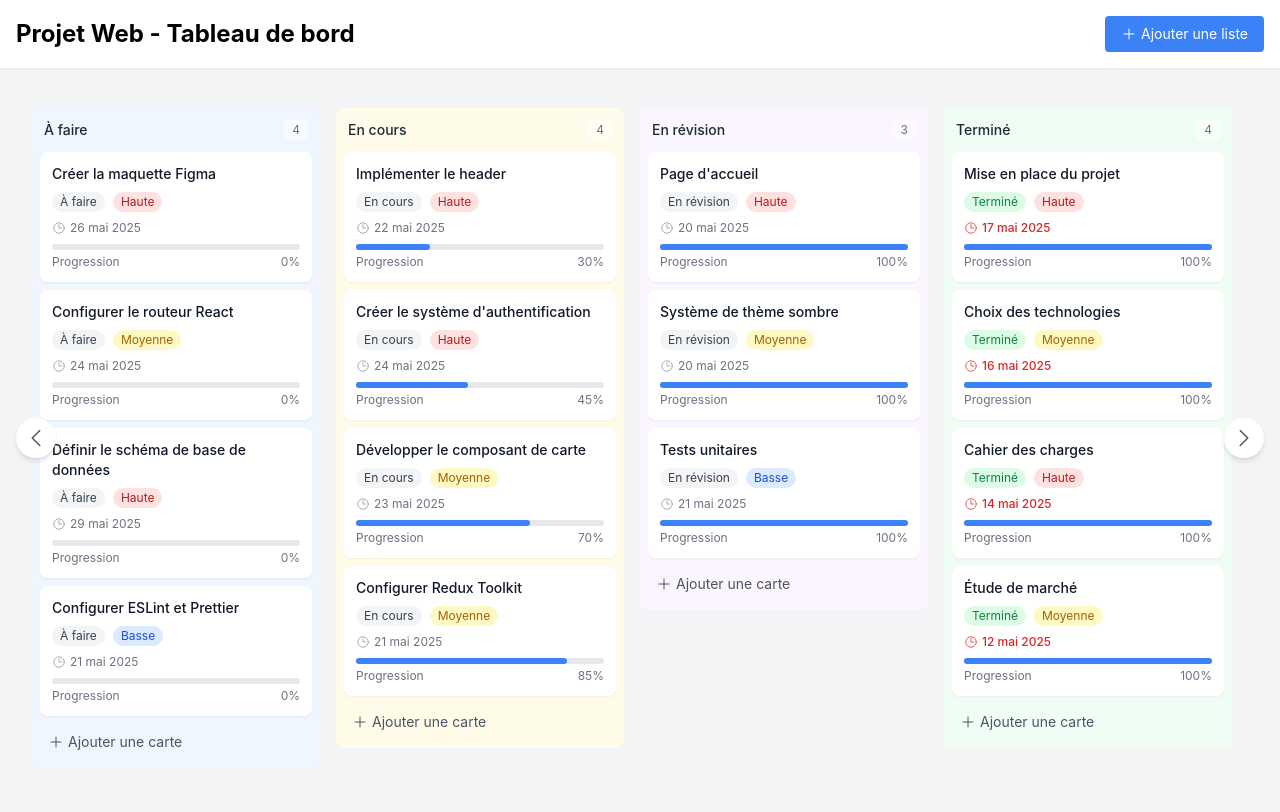
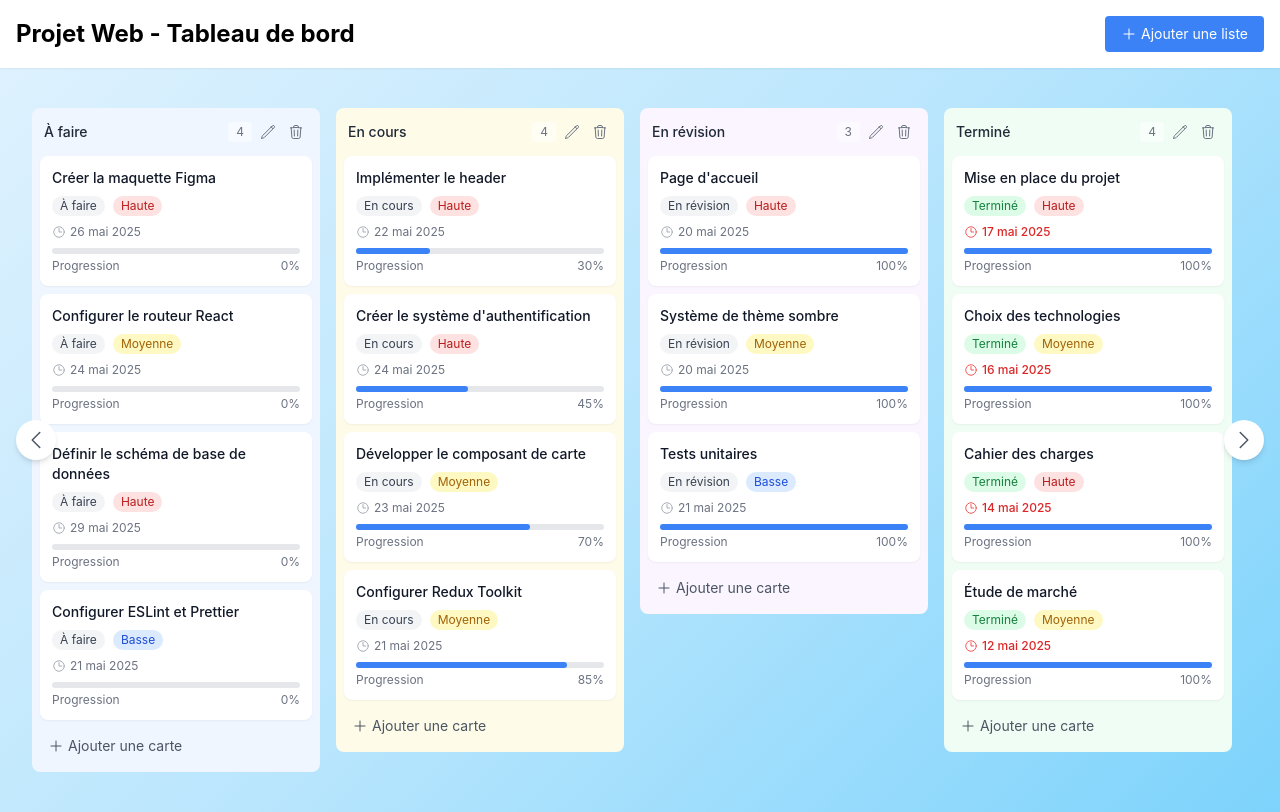
Before and after one commit to AkremBelkahla/react-trello-clone, a React (Create React App) app: page / in a window 1280 px wide. Built offline with nearby package versions, Linux system fonts and the light colour scheme.

Commit message:
feat: implémentation initiale du tableau Kanban avec listes et cartes

```diff
--- a/src/components/List.tsx
+++ b/src/components/List.tsx
@@ -1,21 +1,33 @@
-import React, { useState } from 'react';
+import React, { useState, useRef, useEffect } from 'react';
 import { Droppable, Draggable } from 'react-beautiful-dnd';
 import { Card as CardType } from '../types';
 import Card from './Card';
-import { PlusIcon, XMarkIcon } from '@heroicons/react/24/outline';
+import { PlusIcon, XMarkIcon, PencilIcon, TrashIcon } from '@heroicons/react/24/outline';
 
 interface ListProps {
   list: {
     id: string;
     title: string;
+    boardId: string;
   };
   cards: CardType[];
   onAddCard: (title: string, listId: string) => void;
+  onUpdateList: (id: string, title: string) => void;
+  onDeleteList: (id: string) => void;
 }
 
-const List: React.FC<ListProps> = ({ list, cards, onAddCard }) => {
+const List: React.FC<ListProps> = ({
+  list,
+  cards,
+  onAddCard,
+  onUpdateList,
+  onDeleteList
+}) => {
   const [isAddingCard, setIsAddingCard] = useState(false);
   const [newCardTitle, setNewCardTitle] = useState('');
+  const [isEditing, setIsEditing] = useState(false);
+  const [editedTitle, setEditedTitle] = useState(list.title);
+  const titleInputRef = useRef<HTMLInputElement>(null);
 
   const handleAddCard = (e: React.FormEvent) => {
     e.preventDefault();
@@ -29,7 +41,30 @@ const List: React.FC<ListProps> = ({ list, cards, onAddCard }) => {
     setIsAddingCard(false);
   };
 
-  // Couleurs de fond pour les listes (comme sur l'image de référence)
+  const handleUpdateList = () => {
+    if (editedTitle.trim()) {
+      onUpdateList(list.id, editedTitle);
+      setIsEditing(false);
+    }
+  };
+
+  const handleKeyDown = (e: React.KeyboardEvent) => {
+    if (e.key === 'Enter') {
+      handleUpdateList();
+    } else if (e.key === 'Escape') {
+      setEditedTitle(list.title);
+      setIsEditing(false);
+    }
+  };
+
+  useEffect(() => {
+    if (isEditing && titleInputRef.current) {
+      titleInputRef.current.focus();
+      titleInputRef.current.select();
+    }
+  }, [isEditing]);
+
+  // Couleurs de fond pour les listes
   const listColors = {
     'À faire': 'bg-blue-50',
     'En cours': 'bg-yellow-50',
@@ -43,10 +78,60 @@ const List: React.FC<ListProps> = ({ list, cards, onAddCard }) => {
   return (
     <div className={`flex-shrink-0 w-72 rounded-lg p-2 ${listColor}`}>
       <div className="flex justify-between items-center mb-2 p-1">
-        <h3 className="font-medium text-sm text-gray-800">{list.title}</h3>
-        <span className="text-xs text-gray-500 bg-white bg-opacity-50 px-2 py-0.5 rounded">
-          {cards.length}
-        </span>
+        {isEditing ? (
+          <div className="flex-1 mr-2">
+            <input
+              ref={titleInputRef}
+              type="text"
+              value={editedTitle}
+              onChange={(e) => setEditedTitle(e.target.value)}
+              onBlur={handleUpdateList}
+              onKeyDown={handleKeyDown}
+              className="w-full px-2 py-1 text-sm font-medium rounded border border-blue-300 focus:outline-none focus:ring-2 focus:ring-blue-500"
+            />
+          </div>
+        ) : (
+          <h3
+            className="font-medium text-sm text-gray-800 flex-1 cursor-text"
+            onClick={() => setIsEditing(true)}
+          >
+            {list.title}
+          </h3>
+        )}
+        <div className="flex items-center space-x-1">
+          <span className="text-xs text-gray-500 bg-white bg-opacity-50 px-2 py-0.5 rounded">
+            {cards.length}
+          </span>
+          <button
+            onClick={(e) => {
+              e.stopPropagation();
+              setIsEditing(!isEditing);
+              if (isEditing) {
+                setEditedTitle(list.title);
+              }
+            }}
+            className="text-gray-500 hover:text-blue-600 p-1 rounded hover:bg-gray-200"
+            title="Modifier la liste"
+          >
+            {isEditing ? (
+              <XMarkIcon className="h-4 w-4" />
+            ) : (
+              <PencilIcon className="h-4 w-4" />
+            )}
+          </button>
+          <button
+            onClick={(e) => {
+              e.stopPropagation();
+              if (window.confirm('Êtes-vous sûr de vouloir supprimer cette liste et toutes ses cartes ?')) {
+                onDeleteList(list.id);
+              }
+            }}
+            className="text-gray-500 hover:text-red-600 p-1 rounded hover:bg-gray-200"
+            title="Supprimer la liste"
+          >
+            <TrashIcon className="h-4 w-4" />
+          </button>
+        </div>
       </div>
 
       <Droppable droppableId={list.id} type="CARD">
--- a/src/features/board/boardSlice.ts
+++ b/src/features/board/boardSlice.ts
@@ -289,6 +289,24 @@ const boardSlice = createSlice({
         card.listId = destinationListId;
       }
     },
+
+    // Mettre à jour une liste
+    updateList: (state, action: PayloadAction<{ id: string; title: string }>) => {
+      const { id, title } = action.payload;
+      const list = state.lists.find(list => list.id === id);
+      if (list) {
+        list.title = title;
+      }
+    },
+
+    // Supprimer une liste et toutes ses cartes
+    deleteList: (state, action: PayloadAction<{ id: string }>) => {
+      const { id } = action.payload;
+      // Supprimer la liste
+      state.lists = state.lists.filter(list => list.id !== id);
+      // Supprimer toutes les cartes de cette liste
+      state.cards = state.cards.filter(card => card.listId !== id);
+    },
   },
   extraReducers: (builder) => {
     builder
@@ -319,7 +337,15 @@ const updateCard = createAction<{
 // Action pour supprimer une carte
 const deleteCard = createAction<string>('board/deleteCard');
 
-export const { addBoard, setCurrentBoard, addList, addCard, moveCard } = boardSlice.actions;
+export const {
+  addBoard,
+  setCurrentBoard,
+  addList,
+  addCard,
+  moveCard,
+  updateList,
+  deleteList
+} = boardSlice.actions;
 
 export { updateCard, deleteCard };
 export default boardSlice.reducer;
--- a/src/index.css
+++ b/src/index.css
@@ -9,7 +9,12 @@ body {
     sans-serif;
   -webkit-font-smoothing: antialiased;
   -moz-osx-font-smoothing: grayscale;
-  @apply bg-gray-100;
+  background-color: #f0f9ff; /* Couleur de secours */
+}
+
+.bg-blue-gradient {
+  background: linear-gradient(135deg, #e0f2fe 0%, #bae6fd 50%, #7dd3fc 100%);
+  min-height: 100vh;
 }
 
 /* Styles pour masquer la barre de défilement */
--- a/src/pages/BoardPage.tsx
+++ b/src/pages/BoardPage.tsx
@@ -2,7 +2,13 @@ import React, { useState, useRef } from 'react';
 import { DragDropContext, DropResult } from 'react-beautiful-dnd';
 import { PlusIcon, ChevronLeftIcon, ChevronRightIcon } from '@heroicons/react/24/outline';
 import { useAppDispatch, useAppSelector } from '../app/hooks';
-import { addList, addCard, moveCard } from '../features/board/boardSlice';
+import {
+  addList,
+  addCard,
+  moveCard,
+  updateList,
+  deleteList
+} from '../features/board/boardSlice';
 import List from '../components/List';
 import '../index.css';
 
@@ -47,33 +53,33 @@ const BoardPage: React.FC = () => {
     }
   };
 
-  const handleAddCard = (title: string) => {
+  const handleAddCard = (title: string, listId: string) => {
     if (!title.trim()) return;
 
-    // Utiliser la première liste disponible comme liste par défaut
-    // ou la liste sélectionnée si vous avez une logique de sélection
-    const defaultList = boardLists[0];
-    if (!defaultList) return;
+    const targetList = boardLists.find(list => list.id === listId);
+    if (!targetList) return;
 
     let status: 'todo' | 'in_progress' | 'in_review' | 'done' = 'todo';
 
     // Déterminer le statut en fonction du nom de la liste
-    if (defaultList.title.includes('En cours')) status = 'in_progress';
-    else if (defaultList.title.includes('révision')) status = 'in_review';
-    else if (defaultList.title.includes('Terminé')) status = 'done';
+    if (targetList.title.includes('En cours')) status = 'in_progress';
+    else if (targetList.title.includes('révision')) status = 'in_review';
+    else if (targetList.title.includes('Terminé')) status = 'done';
 
     dispatch(addCard({
       title,
-      listId: defaultList.id,
+      listId,
       status,
       priority: 'medium',
       progress: 0,
-      description: ''
+      description: '',
+      createdAt: new Date().toISOString(),
+      updatedAt: new Date().toISOString()
     }));
   };
 
   const handleDragEnd = (result: DropResult) => {
-    const { destination, source, draggableId } = result;
+    const { destination, source, draggableId, type } = result;
 
     // Si la destination n'existe pas ou si l'élément est déposé au même endroit
     if (!destination ||
@@ -83,7 +89,7 @@ const BoardPage: React.FC = () => {
     }
 
     // Si c'est une carte qui est déplacée
-    if (result.type === 'CARD') {
+    if (type === 'CARD') {
       dispatch(moveCard({
         cardId: draggableId,
         sourceListId: source.droppableId,
@@ -93,12 +99,23 @@ const BoardPage: React.FC = () => {
     }
   };
 
+  const handleUpdateList = (id: string, title: string) => {
+    if (!title.trim()) return;
+    dispatch(updateList({ id, title }));
+  };
+
+  const handleDeleteList = (id: string) => {
+    if (window.confirm('Êtes-vous sûr de vouloir supprimer cette liste et toutes ses cartes ?')) {
+      dispatch(deleteList({ id }));
+    }
+  };
+
   if (boards.length === 0) {
     return <div>Chargement du tableau...</div>;
   }
 
   return (
-    <div className="min-h-screen bg-gray-100">
+    <div className="bg-blue-gradient">
       <header className="bg-white shadow-sm">
         <div className="container mx-auto px-4 py-4 flex justify-between items-center">
           <h1 className="text-2xl font-bold">{boards[0].title}</h1>
@@ -175,6 +192,8 @@ const BoardPage: React.FC = () => {
                     list={list}
                     cards={listCards}
                     onAddCard={handleAddCard}
+                    onUpdateList={handleUpdateList}
+                    onDeleteList={handleDeleteList}
                   />
                 );
               })}
```
